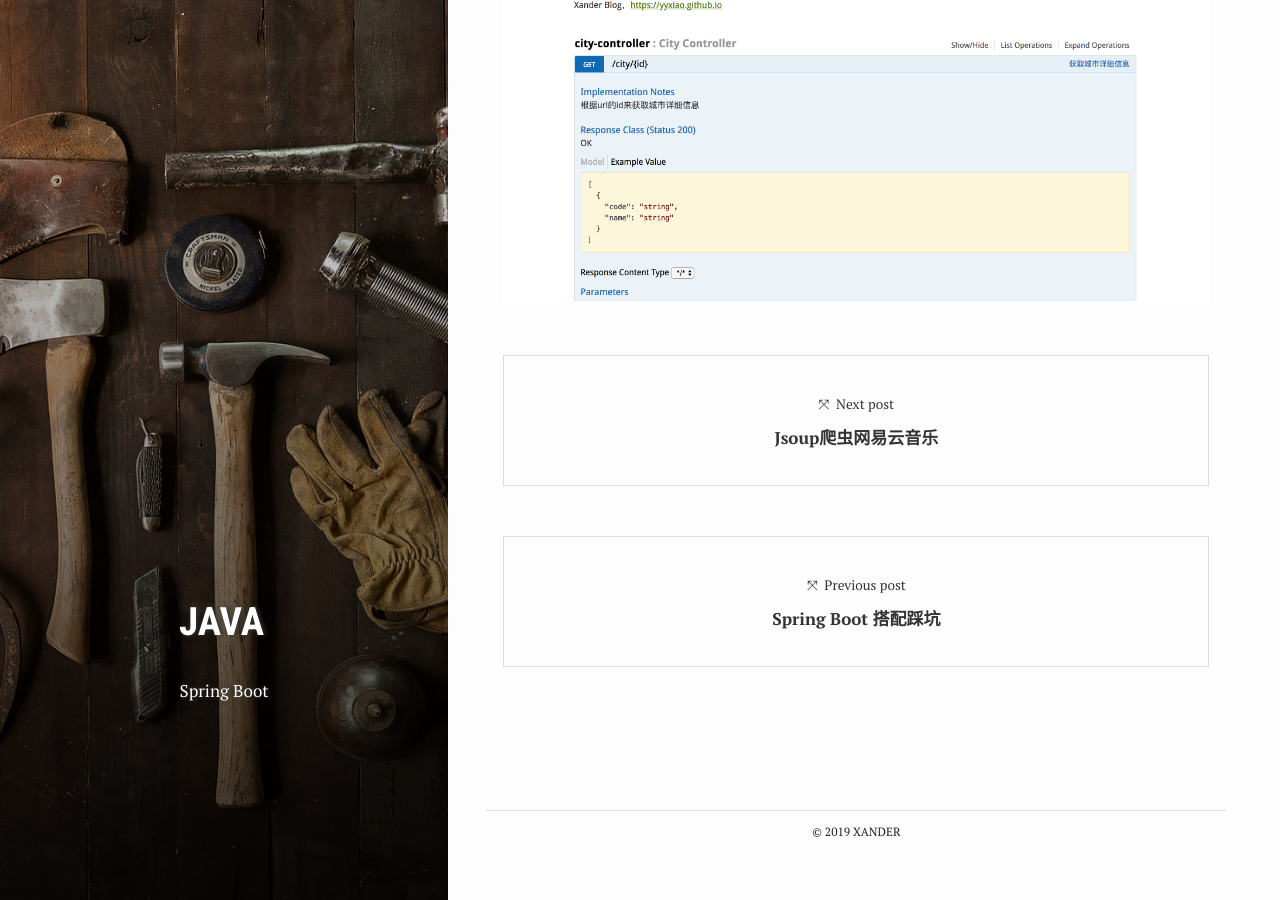
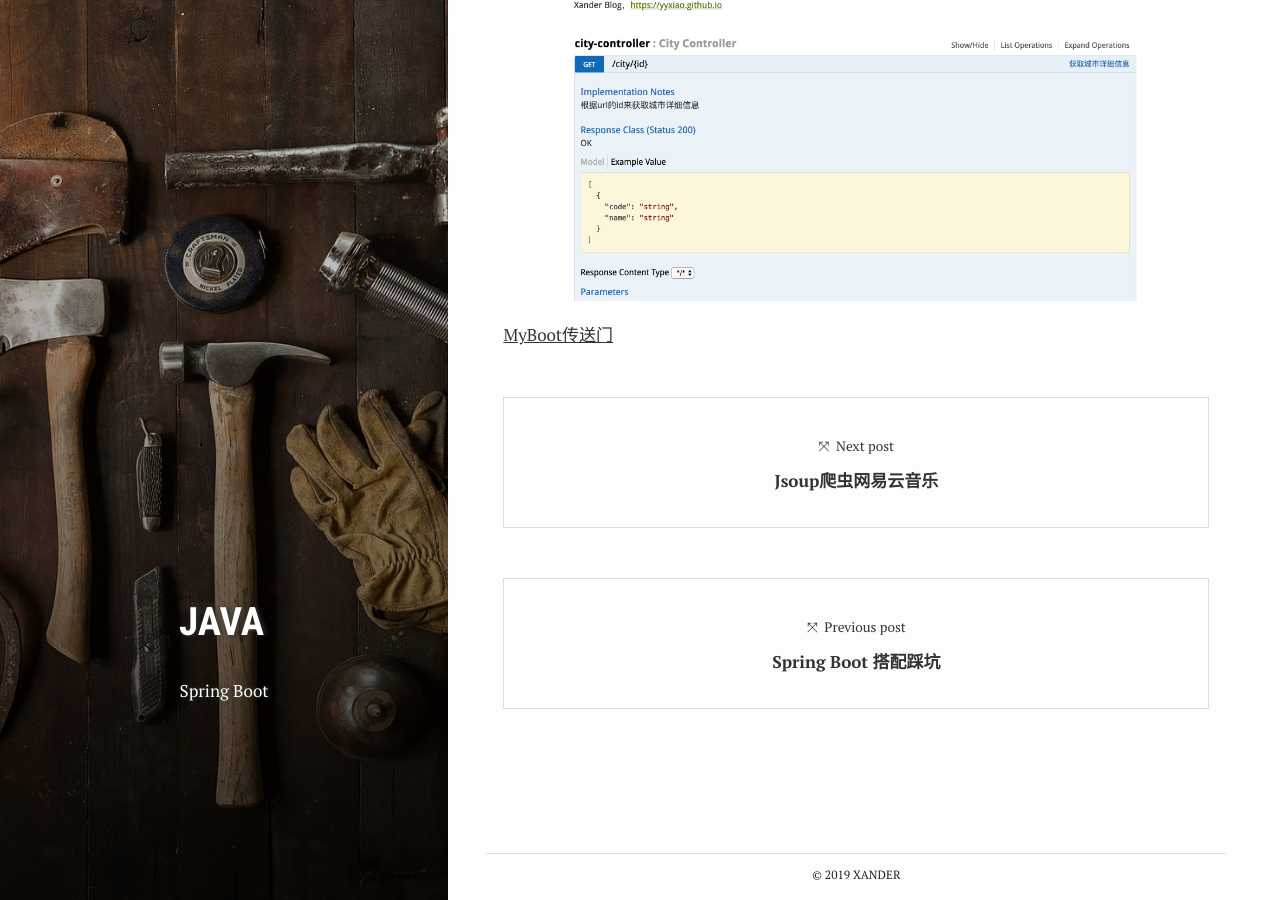
Before and after one commit to yyxiao/yyxiao.github.io, a Jekyll site: the page built from _posts/2018-04-03-Spring Boot 搭配踩坑（二）.md, in a window 1280 px wide and 900 px high, scrolled down 1793 px. Built offline with Jekyll 4.4.1, drawn with Linux system fonts in a browser that asks for light colours.

Commit message:
update Spring Boot 搭配踩坑（二）

```diff
--- a/_posts/2018-04-03-Spring Boot 搭配踩坑（二）.md
+++ b/_posts/2018-04-03-Spring Boot 搭配踩坑（二）.md
@@ -71,3 +71,5 @@ http://localhost:8101/hystrix/monitor?stream=http://localhost:9000/hystrix.strea
 
 
 [![2]({{ site.images }}/post/18/01/2.png)]({{ site.images }}/post/18/01/2.png)
+
+[MyBoot传送门](https://github.com/yyxiao/MyBoot)
```
